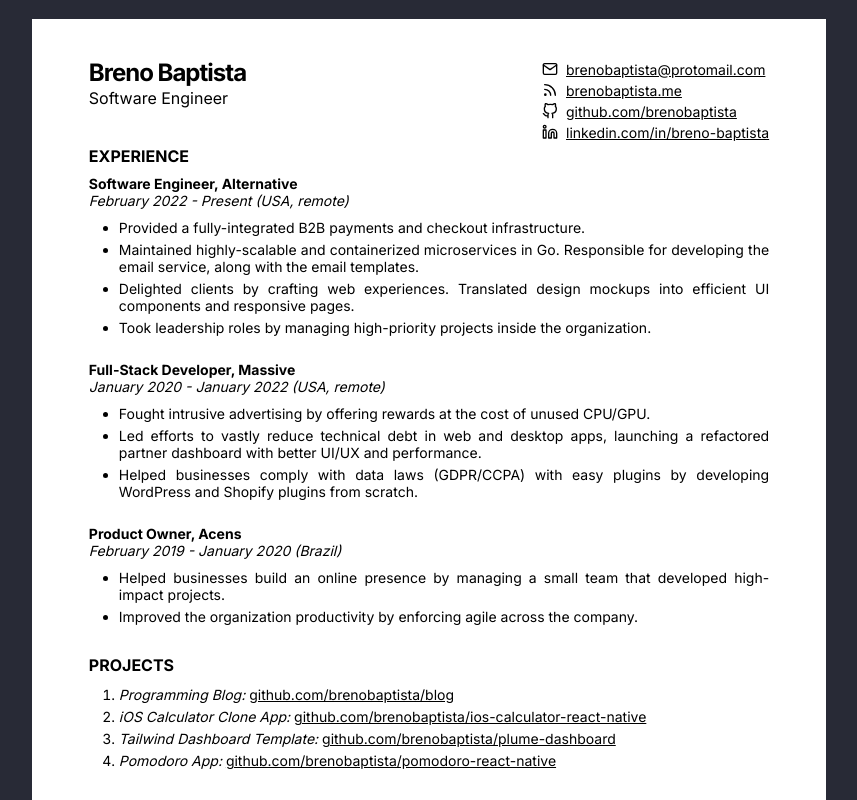
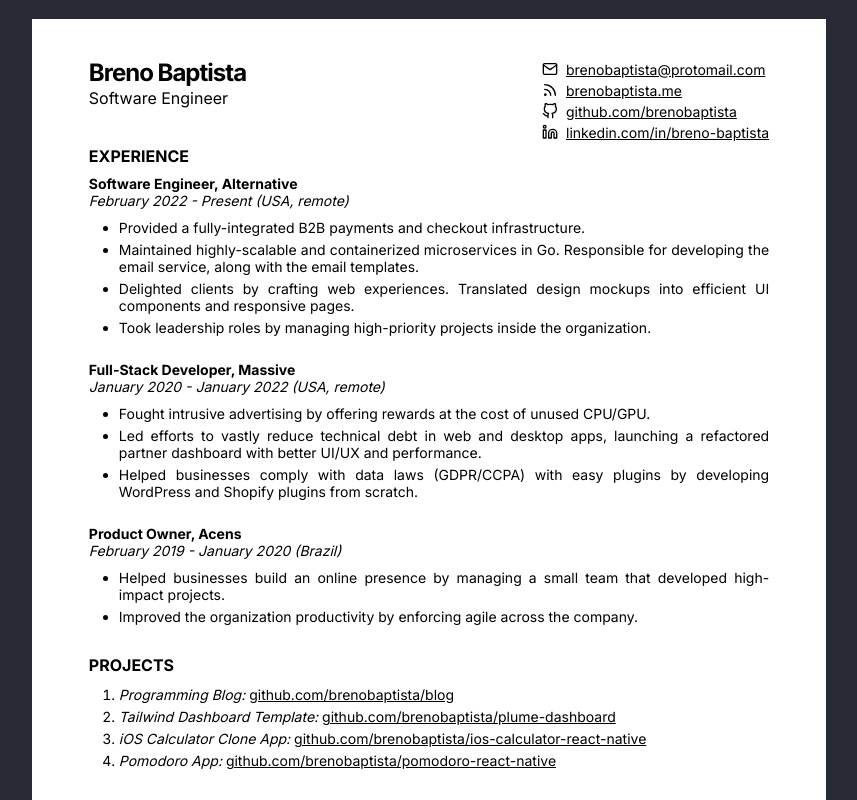
Before and after one commit to brenobaptista/blog, a Next.js app: page /resume in a window 1280 px wide. Shown: the top 800 px of the page, without its empty margins (211-1068 px from the left). Built offline with nearby package versions, Linux system fonts and the light colour scheme.

Commit message:
Reorder projects

```diff
--- a/src/pages/resume.tsx
+++ b/src/pages/resume.tsx
@@ -145,6 +145,16 @@ const Resume = (): JSX.Element => (
               </a>
             </li>
             <li>
+              <i>Tailwind Dashboard Template: </i>
+              <a
+                href='https://github.com/brenobaptista/plume-dashboard'
+                target='_blank'
+                rel='noreferrer noopener'
+              >
+                <span>github.com/brenobaptista/plume-dashboard</span>
+              </a>
+            </li>
+            <li>
               <i>iOS Calculator Clone App: </i>
               <a
                 href='https://github.com/brenobaptista/ios-calculator-react-native'
@@ -154,16 +164,6 @@ const Resume = (): JSX.Element => (
                 <span>
                   github.com/brenobaptista/ios-calculator-react-native
                 </span>
-              </a>
-            </li>
-            <li>
-              <i>Tailwind Dashboard Template: </i>
-              <a
-                href='https://github.com/brenobaptista/plume-dashboard'
-                target='_blank'
-                rel='noreferrer noopener'
-              >
-                <span>github.com/brenobaptista/plume-dashboard</span>
               </a>
             </li>
             <li>
```
Also changed, not shown: 1 other file (tests, documents, lock files or other folders).
